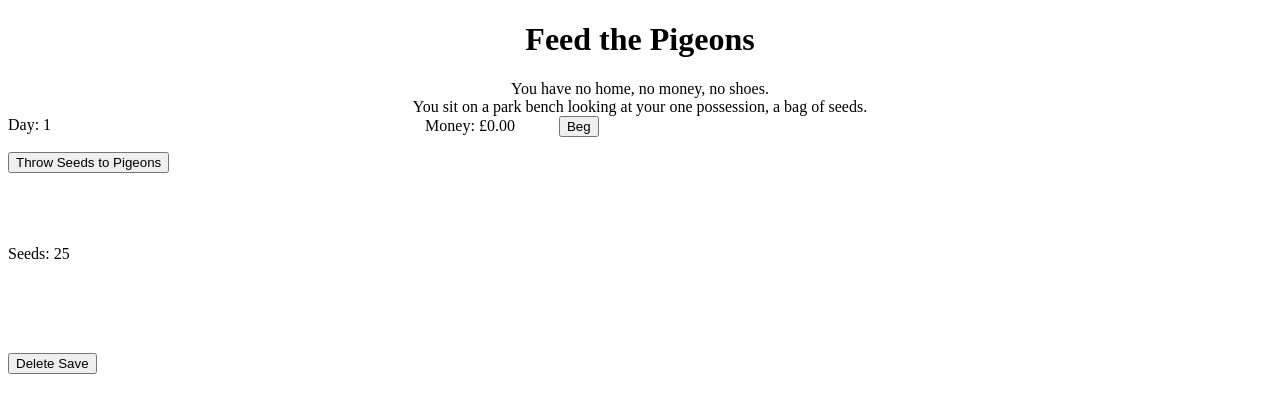
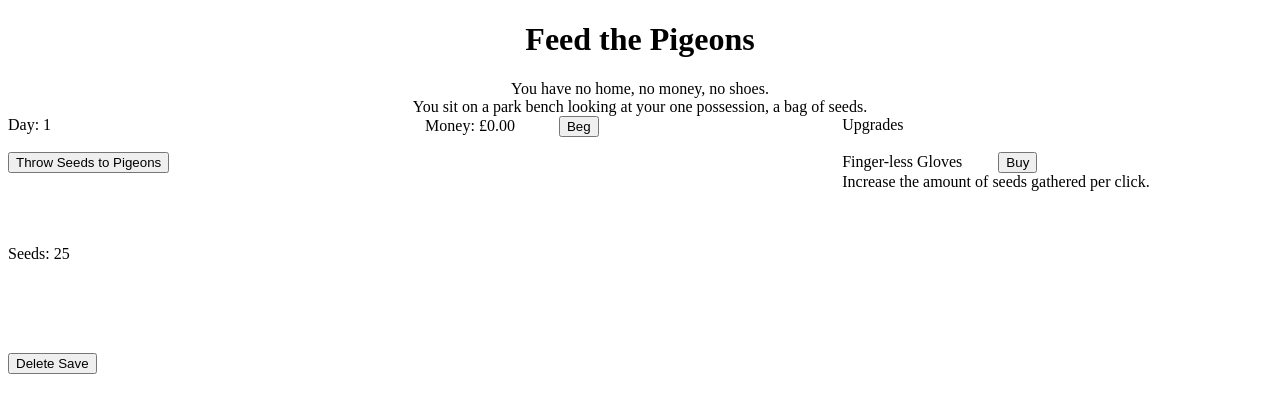
Before and after one commit to HoboZeke/hobozeke.github.io, a Jekyll site: the page incremental/index.html, which Jekyll copies as it is, in a window 1280 px wide. Shown: the top 413 px of the page. Built offline with Jekyll 4.4.1, drawn with Linux system fonts in a browser that asks for light colours.

Commit message:
Update index.html

```diff
--- a/incremental/index.html
+++ b/incremental/index.html
@@ -37,9 +37,10 @@
 <button onClick = "DeleteSave()">Delete Save</button>
   <script type="text/javascript" src="main.js"></script>
 </body>
+ </div>
 
-  </div>
-  <div id="column2">
+
+<div id="column2">
    <body>
     Money: £<span id= "money">0</span>
     &nbsp; &nbsp; &nbsp; &nbsp; &nbsp;
@@ -59,5 +60,18 @@
    <span id="bread"></span><br/></div>
     </div>
    </body>
-</div>
+   </div>
+
+
+
+<div id="column3">
+    <body>
+     Upgrades
+     </br></br>
+     Finger-less Gloves &nbsp; &nbsp; &nbsp; &nbsp;
+     <button onClick = "buyUpgrade(gloves)">Buy</button>
+     </br>
+     Increase the amount of seeds gathered per click.
+    </body>
+   </div>
 </html>
```
